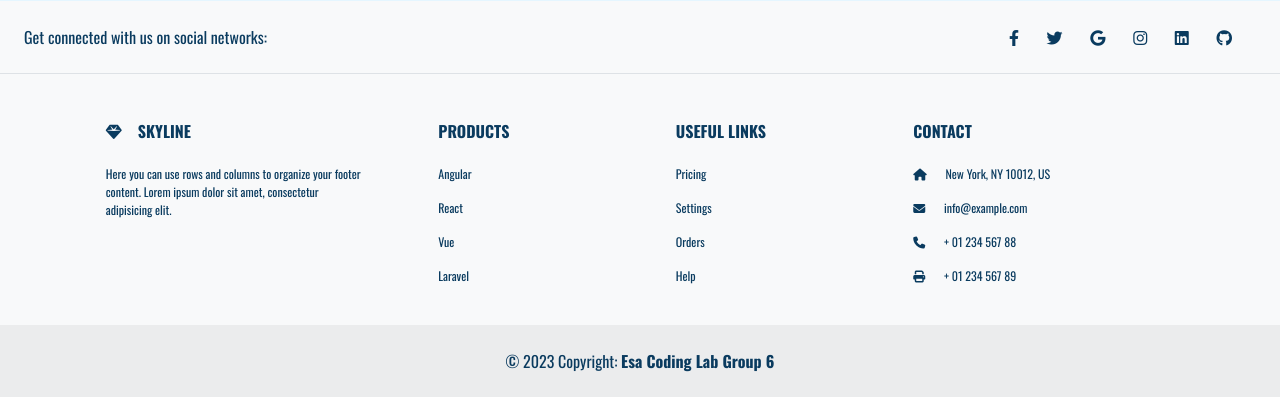
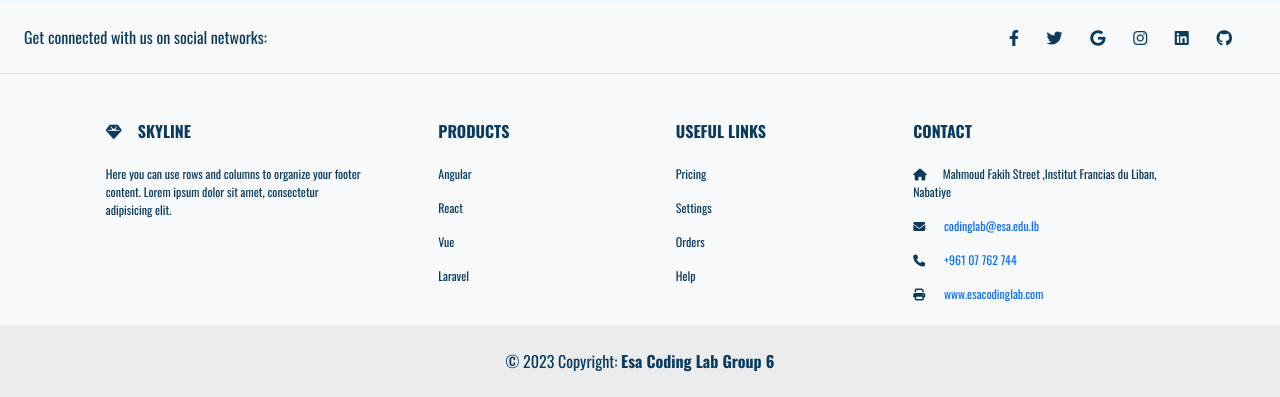
Before and after one commit to ausminatalli/Trasnportation, a PHP site: page /transportation/main/signup.php in a window 1280 px wide. Shown: the part 831-1228 px from the top of the page. Run offline with PHP 8.4, Linux system fonts and the light colour scheme.

Commit message:
footer & driverManage

```diff
--- a/include/footer.html
+++ b/include/footer.html
@@ -25,19 +25,19 @@
 
           <!-- Right -->
           <div>
-            <a href="" class="me-4 text-reset">
+            <a href="https://www.facebook.com/profile.php?id=100076499853835&mibextid=ZbWKwL" class="me-4 text-reset">
               <i class="fab fa-facebook-f"></i>
             </a>
-            <a href="" class="me-4 text-reset">
+            <a href="https://twitter.com/lab_esa?t=yaMo5uixzD1ChlPk5Jp9IA&s=09" class="me-4 text-reset">
               <i class="fab fa-twitter"></i>
             </a>
-            <a href="" class="me-4 text-reset">
+            <a href="https://www.esacodinglab.com/" class="me-4 text-reset">
               <i class="fab fa-google"></i>
             </a>
-            <a href="" class="me-4 text-reset">
+            <a href="https://instagram.com/esacodinglab?igshid=MzRlODBiNWFlZA==" class="me-4 text-reset">
               <i class="fab fa-instagram"></i>
             </a>
-            <a href="" class="me-4 text-reset">
+            <a href="https://www.linkedin.com/company/esa-coding-lab/" class="me-4 text-reset">
               <i class="fab fa-linkedin"></i>
             </a>
             <a href="" class="me-4 text-reset">
@@ -112,13 +112,14 @@
               <div class="col-md-4 col-lg-3 col-xl-3 mx-auto mb-md-0 mb-4">
                 <!-- Links -->
                 <h6 class="text-uppercase fw-bold mb-4">Contact</h6>
-                <p><i class="fas fa-home me-3"></i> New York, NY 10012, US</p>
+                <p><i class="fas fa-home me-3"></i>Mahmoud Fakih Street ,Institut Francias du Liban, Nabatiye</p>
+               <p> <a href="mailto:codinglab@esa.edu.lb">
+                  <i class="fas fa-envelope me-3"></i>
+                  codinglab@esa.edu.lb
+                </a></p>
                 <p>
-                  <i class="fas fa-envelope me-3"></i>
-                  info@example.com
-                </p>
-                <p><i class="fas fa-phone me-3"></i> + 01 234 567 88</p>
-                <p><i class="fas fa-print me-3"></i> + 01 234 567 89</p>
+                <a href="tel:+96107762744"><i class="fas fa-phone me-3"></i> +961 07 762 744</a></p>
+                <p><a href="https://www.esacodinglab.com/"><i class="fas fa-print me-3"></i> www.esacodinglab.com</a></p>
               </div>
               <!-- Grid column -->
             </div>
```
Also changed, not shown: driver/driverManage.php (+44 -22 lines).
